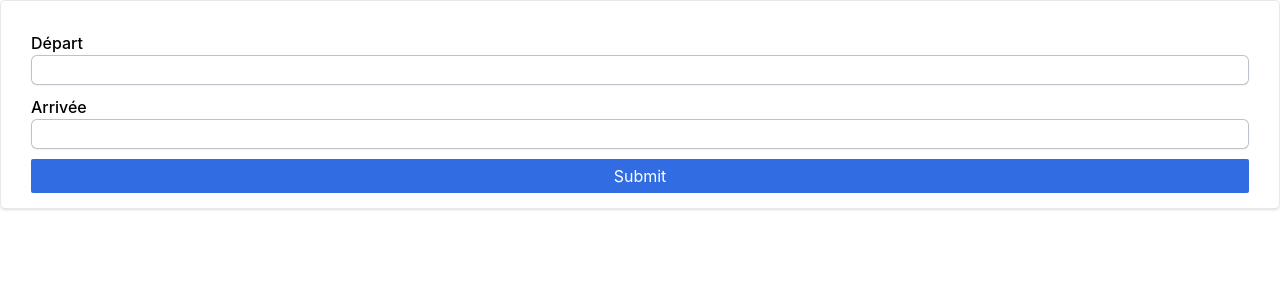
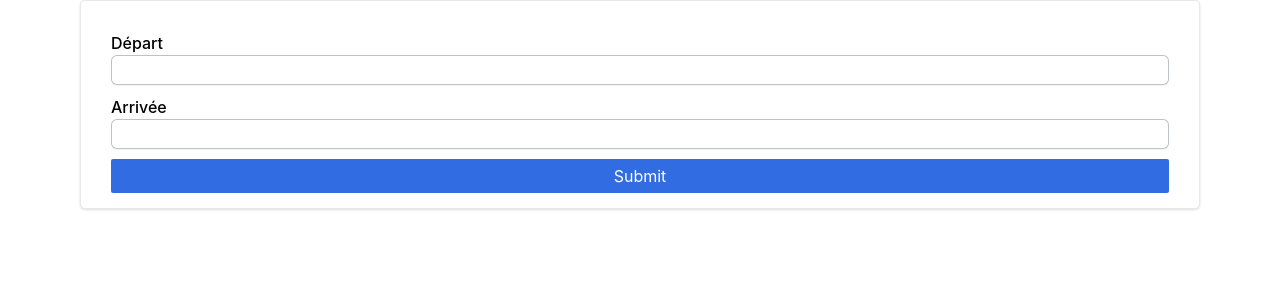
Before and after one commit to davidvenin/coronactu, a Next.js app: page / in a window 1280 px wide. Shown: the top 300 px of the page. Built offline with nearby package versions, Linux system fonts and the light colour scheme.

Commit message:
feat: add new layout with container

```diff
--- /dev/null
+++ b/src/layouts/index.tsx
@@ -0,0 +1,20 @@
+import { FunctionComponent, ReactNode } from "react";
+
+interface Props {
+  children: ReactNode;
+  title: string;
+}
+
+export const Layout: FunctionComponent<Props> = ({
+  children,
+  title,
+}: Props) => {
+  return (
+    <section>
+      <div className={"container"}>
+        <h1 className={"text-40 font-semibold"}>{title}</h1>
+        <div>{children}</div>
+      </div>
+    </section>
+  );
+};
--- a/tailwind.config.js
+++ b/tailwind.config.js
@@ -9,6 +9,16 @@ module.exports = {
   ],
   darkMode: "media", // or 'media' or 'class'
   theme: {
+    container: {
+      center: true,
+      padding: {
+        DEFAULT: "1rem",
+        sm: "2rem",
+        lg: "4rem",
+        xl: "5rem",
+        "2xl": "6rem",
+      },
+    },
     screens: {
       sm: "640px",
       md: "768px",
@@ -339,7 +349,5 @@ module.exports = {
   //   },
   // },
   plugins: [],
-  corePlugins: {
-    container: false,
-  },
+  corePlugins: {},
 };
```
